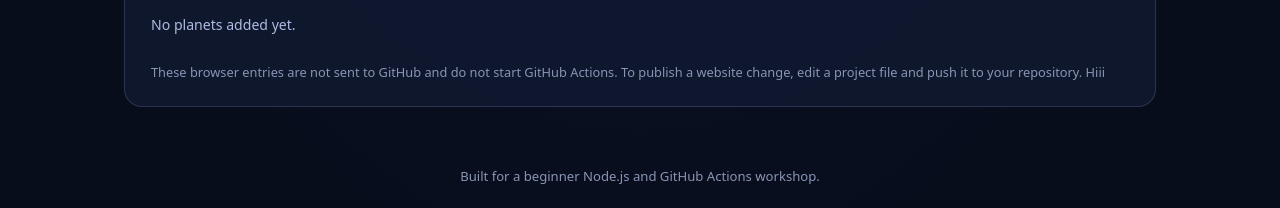
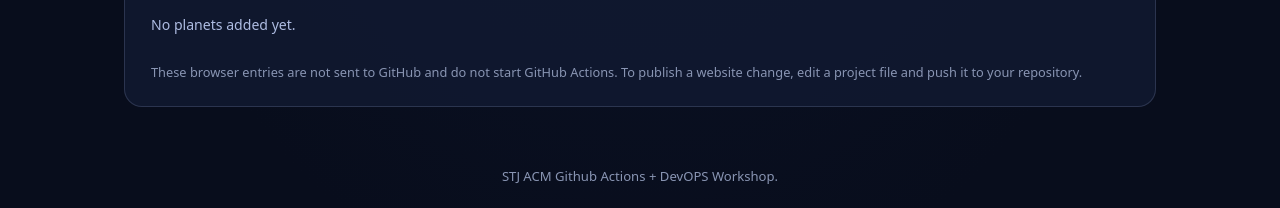
Before and after one commit to BrianMF7/solarSystem, a website: page public/index.html in a window 1280 px wide. Shown: the part 966-1174 px from the top of the page. Drawn offline with Linux system fonts and the light colour scheme.

Commit message:
Final verison

```diff
--- a/public/index.html
+++ b/public/index.html
@@ -52,9 +52,9 @@
       </form>
       <p class="mission-status" id="mission-status" role="status" aria-live="polite">No planets added yet.</p>
       <ul class="mission-list" id="mission-list" aria-label="Saved missions"></ul>
-      <p class="local-only-note">These browser entries are not sent to GitHub and do not start GitHub Actions. To publish a website change, edit a project file and push it to your repository. Hiii</p>
+      <p class="local-only-note">These browser entries are not sent to GitHub and do not start GitHub Actions. To publish a website change, edit a project file and push it to your repository.</p>
     </section>
   </main>
-  <footer>Built for a beginner Node.js and GitHub Actions workshop.</footer>
+  <footer>STJ ACM Github Actions + DevOPS Workshop.</footer>
 </body>
 </html>
```
